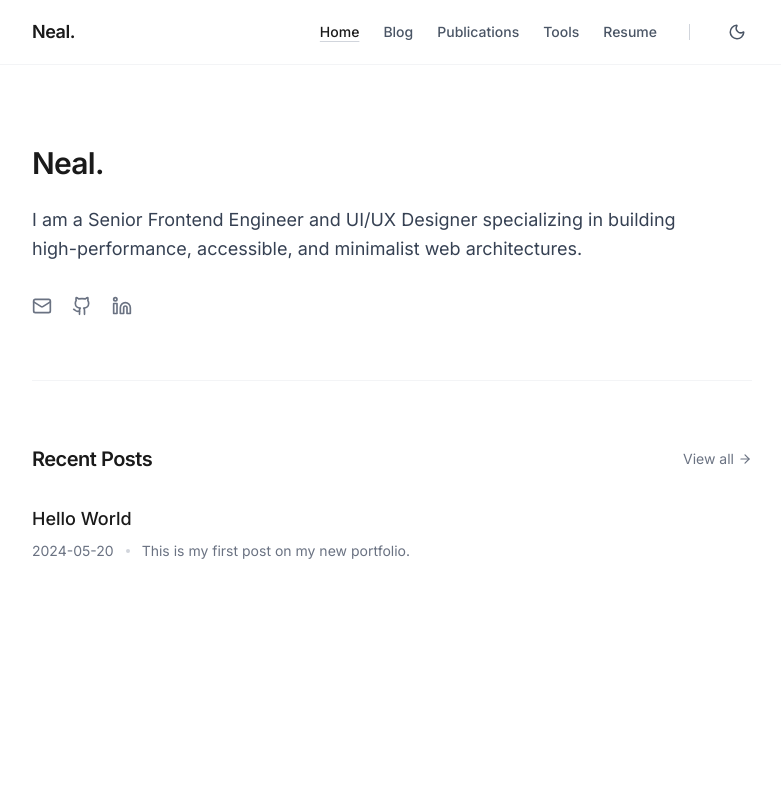
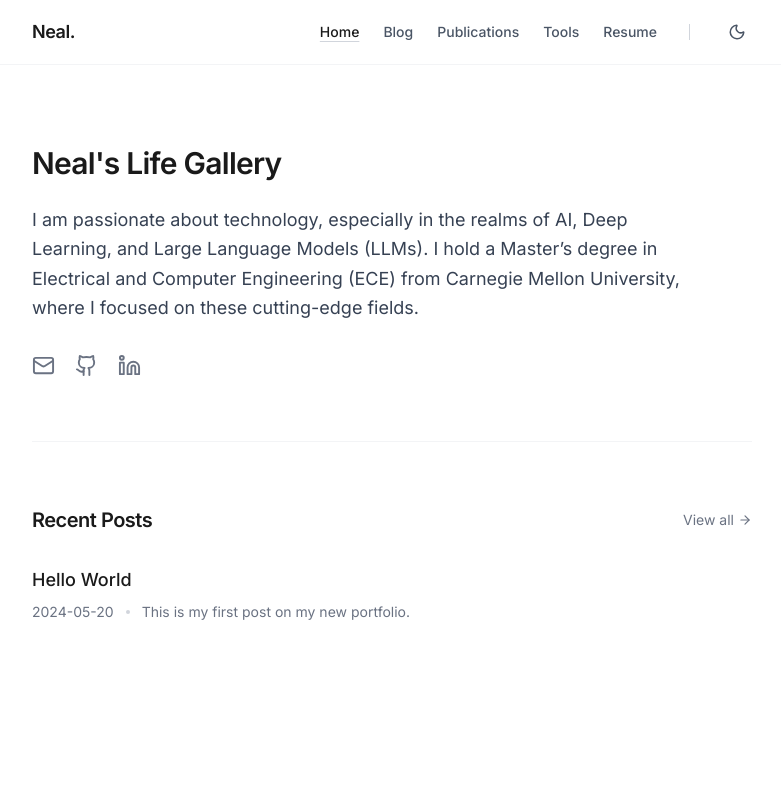
Before and after one commit to CardinalNeal/nealsweb, a Next.js app: page / in a window 1280 px wide. Shown: the top 800 px of the page, without its empty margins (248-1029 px from the left). Built offline with nearby package versions, Linux system fonts and the light colour scheme.

Commit message:
update my person info

```diff
--- a/src/app/layout.tsx
+++ b/src/app/layout.tsx
@@ -8,8 +8,8 @@ import { ThemeProvider } from "@/components/ThemeProvider";
 const inter = Inter({ subsets: ["latin"], variable: "--font-inter" });
 
 export const metadata: Metadata = {
-  title: "Neal's Portfolio",
-  description: "Senior Frontend Engineer & UI/UX Designer",
+  title: "Neal's Life Gallery", // website title
+  description: "Share everything I find interesting in life, including technology, AI, and more.", // website description
 };
 
 export default function RootLayout({
--- a/src/app/page.tsx
+++ b/src/app/page.tsx
@@ -1,6 +1,6 @@
 import Link from "next/link";
 import { Mail, Github, Linkedin, ArrowRight } from "lucide-react";
-import { getSortedPostsData } from "@/lib/posts"; // 记得确保 lib/posts.ts 存在
+import { getSortedPostsData } from "@/lib/posts";
 
 export default function Home() {
   const allPosts = getSortedPostsData();
@@ -8,18 +8,18 @@ export default function Home() {
 
   return (
     <div className="max-w-3xl mx-auto px-6 py-12 md:py-20 space-y-16">
-      {/* Hero Section */}
+      {/* Brief Introduction Section */}
       <section className="space-y-6">
-        <h1 className="text-3xl font-semibold tracking-tight">Neal.</h1>
+        <h1 className="text-3xl font-semibold tracking-tight">Neal's Life Gallery</h1>
         <p className="text-lg leading-relaxed text-gray-700 dark:text-gray-300 max-w-2xl">
-          I am a Senior Frontend Engineer and UI/UX Designer specializing in building high-performance, accessible, and minimalist web architectures.
+          I am passionate about technology, especially in the realms of AI, Deep Learning, and Large Language Models (LLMs). I hold a Master’s degree in Electrical and Computer Engineering (ECE) from Carnegie Mellon University, where I focused on these cutting-edge fields.
         </p>
 
         {/* Social Links */}
         <div className="flex flex-wrap gap-5 pt-2">
-          <SocialLink href="mailto:your@email.com" icon={<Mail size={20} />} label="Email" />
-          <SocialLink href="[https://github.com/CardinalNeal](https://github.com/CardinalNeal)" icon={<Github size={20} />} label="GitHub" />
-          <SocialLink href="#" icon={<Linkedin size={20} />} label="LinkedIn" />
+          <SocialLink href="yichenz3@alumni.cmu.edu" icon={<Mail size={23} />} label="Email" />
+          <SocialLink href="[https://github.com/CardinalNeal](https://github.com/CardinalNeal)" icon={<Github size={23} />} label="GitHub" />
+          <SocialLink href="#" icon={<Linkedin size={23} />} label="LinkedIn" />
         </div>
       </section>
 
```
